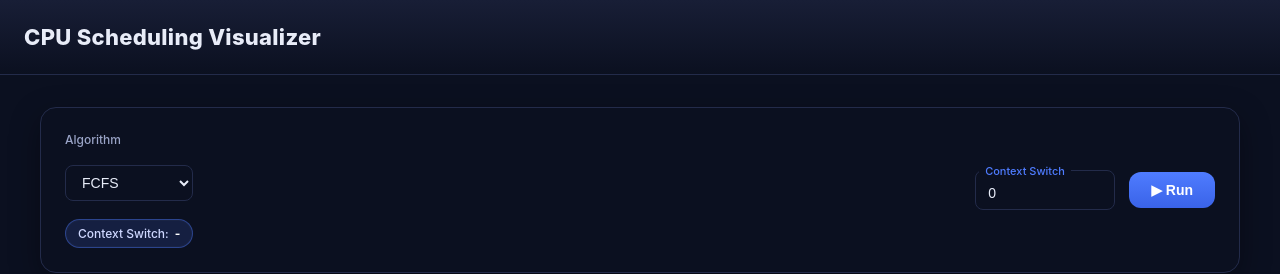
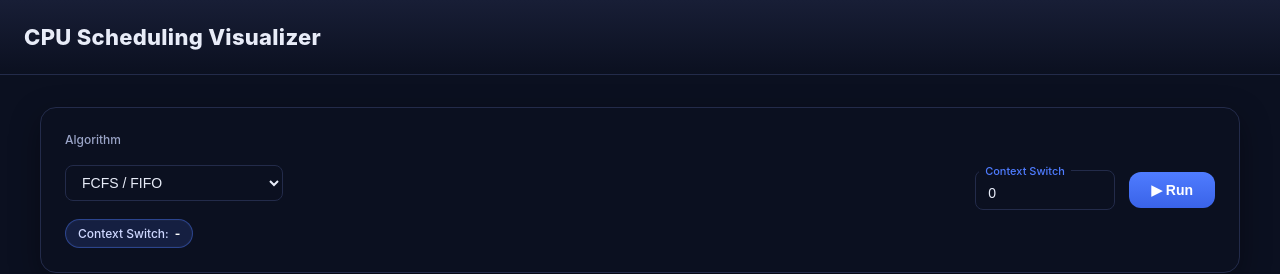
Before and after one commit to Soheil-N5/cpu-scheduling-simulator, a React (Create React App) app: page / in a window 1280 px wide. Shown: the top 274 px of the page. Built offline with nearby package versions, Linux system fonts and the light colour scheme.

Commit message:
add rr algorithem

```diff
--- a/src/App.css
+++ b/src/App.css
@@ -174,7 +174,6 @@ input {
   border-radius: var(--radius-sm);
   font-size: 14px;
   transition: all 0.2s ease;
-
 }
 
 select:hover,
@@ -352,10 +351,10 @@ p {
 
   overflow-x: auto;
 }
-.gantt-section{
-  display:flex;
-  flex-direction:column;
-  gap:18px
+.gantt-section {
+  display: flex;
+  flex-direction: column;
+  gap: 18px;
 }
 .gantt-block {
   position: relative;
@@ -415,3 +414,74 @@ p {
   background: var(--color-bg);
   color: var(--color-text-muted);
 }
+
+/*
+   Queue Configuration (MLQ / MLFQ)
+*/
+
+.queues-config {
+  margin-top: 16px;
+  padding: 16px;
+  background: linear-gradient(
+    180deg,
+    var(--color-surface),
+    var(--color-surface-alt)
+  );
+  border-radius: var(--radius-md);
+  border: 1px solid var(--color-border);
+  display: flex;
+  flex-direction: column;
+  gap: 12px;
+}
+
+.queues-config h4 {
+  margin: 0;
+  font-size: 13px;
+  font-weight: 700;
+  color: var(--color-text);
+  letter-spacing: 0.3px;
+}
+
+.queue-row {
+  display: grid;
+  grid-template-columns: 72px 1fr auto auto;
+  align-items: center;
+  gap: 10px;
+
+  padding: 10px 12px;
+  background: var(--color-surface-alt);
+  border-radius: var(--radius-sm);
+  border: 1px solid var(--color-border);
+
+  transition: all 0.2s ease;
+}
+
+.queue-row:hover {
+  border-color: rgba(79, 124, 255, 0.45);
+  background: rgba(255, 255, 255, 0.03);
+}
+
+.queue-row span {
+  font-size: 12px;
+  font-weight: 600;
+  color: var(--color-text-muted);
+}
+
+.queue-row select {
+  min-width: 120px;
+}
+
+.queue-row input {
+  width: 80px;
+  text-align: center;
+}
+
+.queue-row .note {
+  font-size: 11px;
+  font-weight: 600;
+  padding: 4px 8px;
+  border-radius: 999px;
+  background: rgba(79, 124, 255, 0.15);
+  border: 1px solid rgba(79, 124, 255, 0.4);
+  color: #cfd8ff;
+}
--- a/src/App.jsx
+++ b/src/App.jsx
@@ -5,11 +5,11 @@ import AlgorithmSelector from "./components/AlgorithmSelector";
 import ProcessEditor from "./components/ProcessEditor";
 import toast from "react-hot-toast";
 import { fcfs } from "./algorithms/FCFS";
-import { sjf } from "./algorithms/SJF";
+import { spn } from "./algorithms/SPN";
 import { srtf } from "./algorithms/SRTF";
 import GanttChart from "./components/GanttChart";
 import { hrrn } from "./algorithms/HRRN";
-
+import { rr } from "./algorithms/RR";
 function App() {
   const [processes, setProcesses] = useState([
     {
@@ -24,8 +24,13 @@ function App() {
   const [algorithm, setAlgorithm] = useState("");
   const [settings, setSettings] = useState({
     contextSwitch: 0,
-    timeQuantum: 0,
-    queues: [],
+    timeQuantum: 2,
+    queues: [
+      { algorithm: "rr", timeQuantum: 2 },
+      { algorithm: "rr", timeQuantum: 4 },
+      { algorithm: "fcfs" },
+      { algorithm: "fcfs" },
+    ],
   });
 
   const [timeline, setTimeline] = useState([]);
@@ -77,8 +82,8 @@ function App() {
           res = fcfs({ processes: readyProcesses, settings });
           break;
 
-        case "sjf":
-          res = sjf({ processes: readyProcesses, settings });
+        case "spn":
+          res = spn({ processes: readyProcesses, settings });
           break;
 
         case "srtf":
@@ -87,6 +92,10 @@ function App() {
         case "hrrn":
           res = hrrn({ processes: readyProcesses, settings });
           break;
+        case "rr":
+          res = rr({ processes: readyProcesses, settings });
+          break;
+
         default:
           toast.error("Unknown algorithm selected");
           return;
--- a/src/algorithms/FCFS.js
+++ b/src/algorithms/FCFS.js
@@ -32,7 +32,15 @@ export function fcfs({
             })
             time += Number(settings.contextSwitch)
         }
+        if (settings.contextSwitch > 0) {
+            timeline.push({
+                label: `CS`,
+                start: time,
+                end: time + Number(settings.contextSwitch),
 
+            })
+            time += Number(settings.contextSwitch)
+        }
     }
     return {
         timeline,
--- /dev/null
+++ b/src/algorithms/RR.js
@@ -0,0 +1,72 @@
+export function rr({ processes, settings }) {
+  const timeQuantum = Number(settings.timeQuantum);
+  const contextSwitch = Number(settings.contextSwitch) || 0;
+
+  const all = processes.map(p => ({ ...p }));
+
+  all.sort((a, b) => a.arrivalTime - b.arrivalTime);
+
+  const readyQueue = [];
+  const timeline = [];
+
+  let time = 0;
+  let index = 0;
+  let completed = 0;
+  const n = all.length;
+
+  while (completed < n) {
+    while (index < n && all[index].arrivalTime <= time) {
+      readyQueue.push(all[index]);
+      index++;
+    }
+
+    if (readyQueue.length === 0) {
+      const nextArrival = all[index].arrivalTime;
+      timeline.push({
+        label: "IDLE",
+        start: time,
+        end: nextArrival,
+      });
+      time = nextArrival;
+      continue;
+    }
+
+    const p = readyQueue.shift();
+
+    const execTime = Math.min(timeQuantum, p.remainingTime);
+
+    timeline.push({
+      label: `P${p.id}`,
+      start: time,
+      end: time + execTime,
+    });
+
+    time += execTime;
+    p.remainingTime -= execTime;
+
+    while (index < n && all[index].arrivalTime <= time) {
+      readyQueue.push(all[index]);
+      index++;
+    }
+
+    if (p.remainingTime > 0) {
+      readyQueue.push(p);
+    } else {
+      completed++;
+    }
+
+    if ((readyQueue.length > 0 || index < n) && contextSwitch > 0) {
+      timeline.push({
+        label: "CS",
+        start: time,
+        end: time + contextSwitch,
+      });
+      time += contextSwitch;
+    }
+  }
+
+  return {
+    timeline,
+    metrics: null,
+  };
+}
--- a/src/algorithms/SJF.js
+++ b/src/algorithms/SPN.js
@@ -1,7 +1,8 @@
-export function sjf({
+export function spn({
     processes,
     settings
 }) {
+
     /* {
       id: 1,
       arrivalTime: 0,
--- a/src/algorithms/SRTF.js
+++ b/src/algorithms/SRTF.js
@@ -49,6 +49,19 @@ export function srtf({
         p.remainingTime--
         time += 1
     }
+    if (
+        settings.contextSwitch > 0 &&
+        timeline.length > 0 &&
+        timeline[timeline.length - 1].label.startsWith("P")
+    ) {
+        const last = timeline[timeline.length - 1];
+        timeline.push({
+            label: "CS",
+            start: last.end,
+            end: last.end + Number(settings.contextSwitch),
+        });
+    }
+
     return {
         timeline,
         metrics: null
--- a/src/components/AlgorithmSelector.jsx
+++ b/src/components/AlgorithmSelector.jsx
@@ -5,23 +5,27 @@ export default function AlgorithmSelector({
   setSettings,
   handleRun,
   settings,
+  algorithm,
 }) {
-  const [preemptive, setPreemptive] = useState(false);
+  const [needsQuantum, setNeedsQuantum] = useState(false);
 
   const algorithms = [
-    { value: "fcfs", label: "FCFS" },
-    { value: "sjf", label: "SJF" },
-    { value: "srtf", label: "SRTF" },
-    { value: "hrrn", label: "HRRN" },
-    { value: "rr", label: "Round Robin" },
-    { value: "mlq", label: "MLQ" },
-    { value: "mlfq", label: "MLFQ" },
+    { value: "fcfs", label: "FCFS / FIFO", quantum: false },
+    { value: "spn", label: "SPN (Non-Preemptive SJF)", quantum: false },
+    { value: "srtf", label: "SRTF (Preemptive SJF)", quantum: false },
+    { value: "hrrn", label: "HRRN", quantum: false },
+    { value: "rr", label: "Round Robin", quantum: true },
+    { value: "mlq", label: "MLQ", quantum: true },
+    { value: "mlfq", label: "MLFQ", quantum: true },
   ];
+  const needsQueues = algorithm === "mlq" || algorithm === "mlfq";
 
   const changeAlgorithm = (e) => {
     const value = e.target.value;
     setAlgorithm(value);
-    setPreemptive(value === "rr");
+
+    const algo = algorithms.find((a) => a.value === value);
+    setNeedsQuantum(algo?.quantum ?? false);
   };
 
   return (
@@ -41,7 +45,7 @@ export default function AlgorithmSelector({
             Context Switch: <strong>{settings.contextSwitch || "-"}</strong>
           </span>
 
-          {preemptive && (
+          {needsQuantum && (
             <span className="tag accent">
               Time Quantum: <strong>{settings.timeQuantum || "-"}</strong>
             </span>
@@ -68,7 +72,7 @@ export default function AlgorithmSelector({
           <label>Context Switch</label>
         </div>
 
-        {preemptive && (
+        {needsQuantum && (
           <div className="field">
             <input
               type="text"
@@ -87,6 +91,58 @@ export default function AlgorithmSelector({
             <label>Time Quantum</label>
           </div>
         )}
+        {needsQueues && (
+          <div className="queues-config">
+            <h4>Queue Configuration</h4>
+
+            {[0, 1, 2, 3].map((i) => (
+              <div key={i} className="queue-row">
+                <span>Queue {i + 1}</span>
+
+                <select
+                  value={settings.queues[i]?.algorithm || "fcfs"}
+                  onChange={(e) => {
+                    const algo = e.target.value;
+                    setSettings((prev) => {
+                      const newQueues = [...prev.queues];
+                      newQueues[i] = {
+                        ...newQueues[i],
+                        algorithm: algo,
+                      };
+                      return { ...prev, queues: newQueues };
+                    });
+                  }}
+                >
+                  <option value="rr">Round Robin</option>
+                  <option value="fcfs">FCFS</option>
+                </select>
+
+                {settings.queues[i]?.algorithm === "rr" && i < 3 && (
+                  <input
+                    type="text"
+                    inputMode="numeric"
+                    placeholder="Quantum"
+                    value={settings.queues[i]?.timeQuantum || ""}
+                    onChange={(e) => {
+                      const v = e.target.value;
+                      if (/^\d*$/.test(v))
+                        setSettings((prev) => {
+                          const newQueues = [...prev.queues];
+                          newQueues[i] = {
+                            ...newQueues[i],
+                            timeQuantum: Number(v),
+                          };
+                          return { ...prev, queues: newQueues };
+                        });
+                    }}
+                  />
+                )}
+
+                {i === 3 && <span className="note">Non-Preemptive</span>}
+              </div>
+            ))}
+          </div>
+        )}
 
         <button className="run-btn" onClick={handleRun}>
           ▶ Run
```
